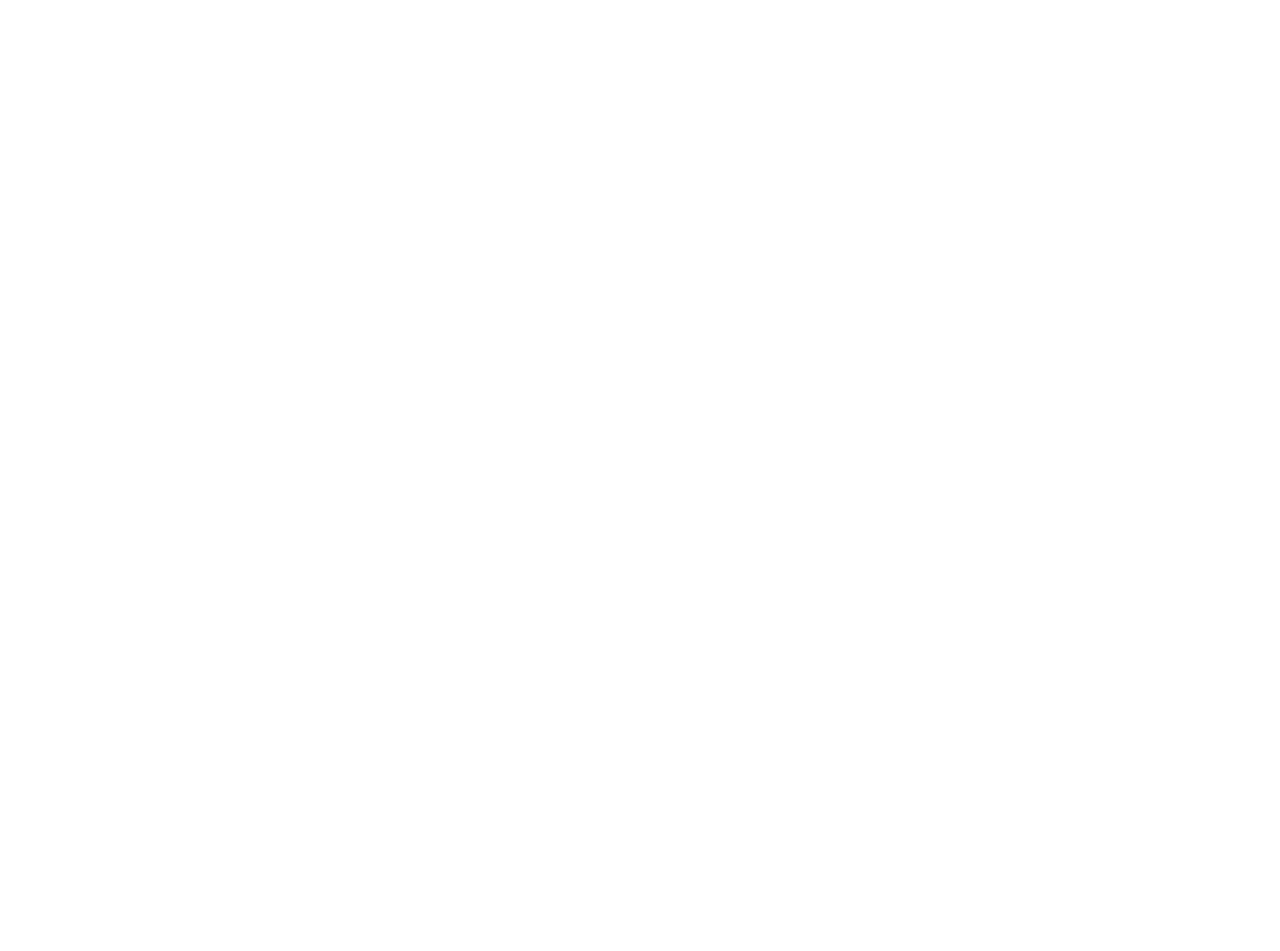
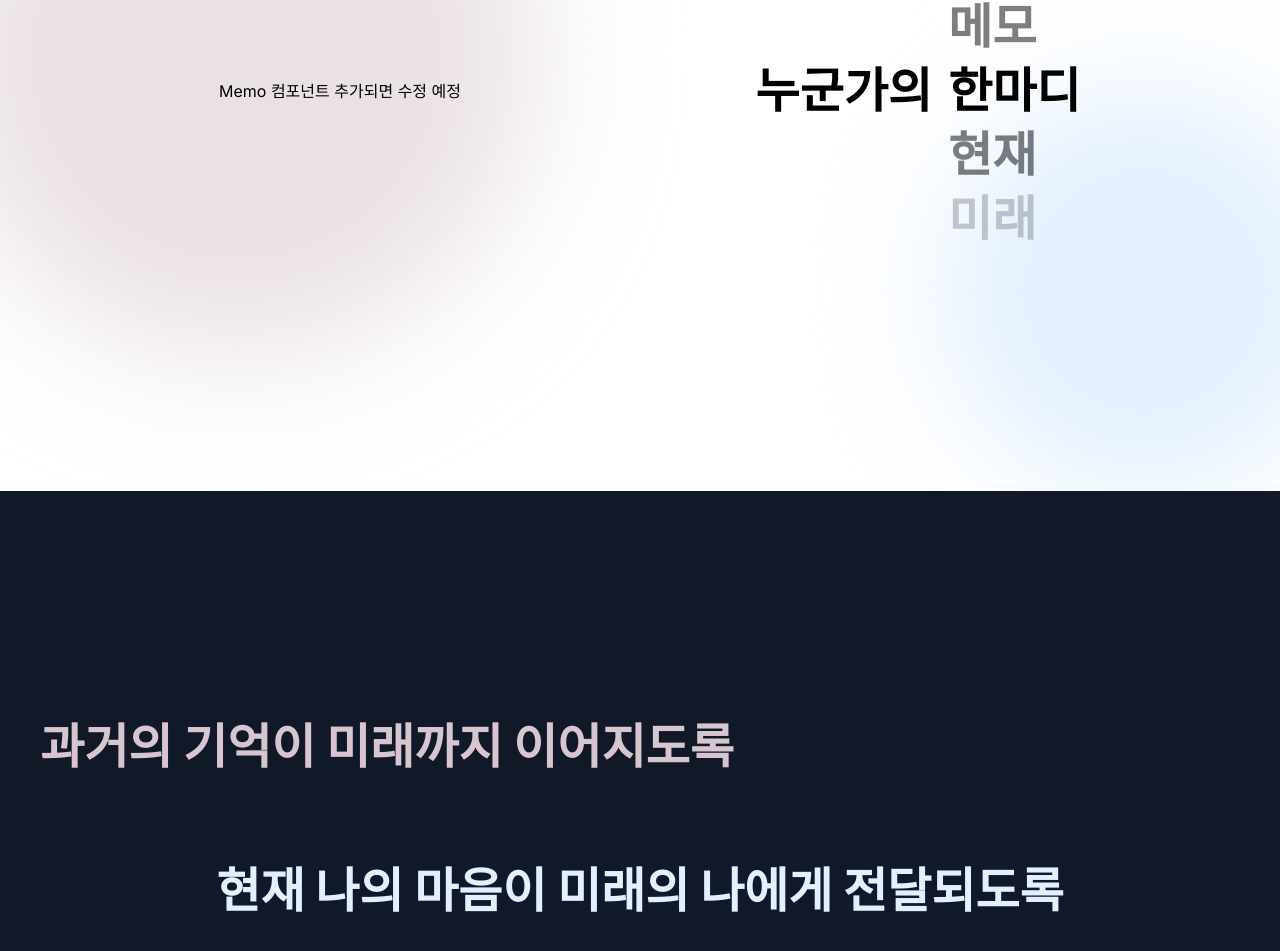
Before and after one commit to FORIF-REACT-2024/memohive, a Next.js app: page / in a window 1280 px wide. Shown: the part 309-1260 px from the top of the page. Before the commit the page ends 800 px from the top, so only its background shows below. Built offline with nearby package versions, Linux system fonts and the light colour scheme.

Commit message:
Landing page init
Landing page init

```diff
--- a/src/app/page.tsx
+++ b/src/app/page.tsx
@@ -1,5 +1,47 @@
-import Image from 'next/image'
+export default function Home() {
+  return (
+    <div className="w-full flex justify-center flex-col">
+      {/* 1 */}
+      <div className="flex justify-center h-landingsection">
+        <div className="md:max-w-container w-full">
+          <div className="flex lg:flex-row flex-col h-full">
+            <div className="flex-1 flex justify-center items-center w-full h-full">
+              Memo 컴포넌트 추가되면 수정 예정
+            </div>
 
-export default function Home() {
-  return <div>Home</div>
+            <div className="flex-1 flex flex-row gap-4 text-5xl font-extrabold justify-center items-center">
+              <div className="flex flex-1 h-full justify-end items-center">
+                누군가의
+              </div>
+              <div className="flex flex-1 gap-4 h-full flex-col justify-center items-start">
+                <div className="opacity-20">마음</div>
+                <div className="opacity-50">메모</div>
+                <div>한마디</div>
+                <div className="opacity-50">현재</div>
+                <div className="opacity-20">미래</div>
+              </div>
+            </div>
+          </div>
+        </div>
+      </div>
+
+      {/* 2 */}
+      <div className="flex w-full justify-center h-landingsection bg-gray-900">
+        <div className="flex flex-col justify-center items-center gap-24 md:max-w-container w-full text-white text-5xl font-extrabold">
+          <div className="w-full text-left text-lola-300 break-keep">
+            {' '}
+            과거의 기억이 미래까지 이어지도록
+          </div>
+          <div className="w-full text-center text-conblue-100">
+            {' '}
+            현재 나의 마음이 미래의 나에게 전달되도록
+          </div>
+          <div className="w-full text-right text-conblue-300">
+            {' '}
+            지금의 벅참을 누구에게 표현할 수 있도록
+          </div>
+        </div>
+      </div>
+    </div>
+  )
 }
--- a/tailwind.config.ts
+++ b/tailwind.config.ts
@@ -75,6 +75,7 @@ const config: Config = {
       },
       height: {
         boardlistitem: '200px',
+        landingsection: '800px',
       },
       maxWidth: {
         container: '1200px',
```
